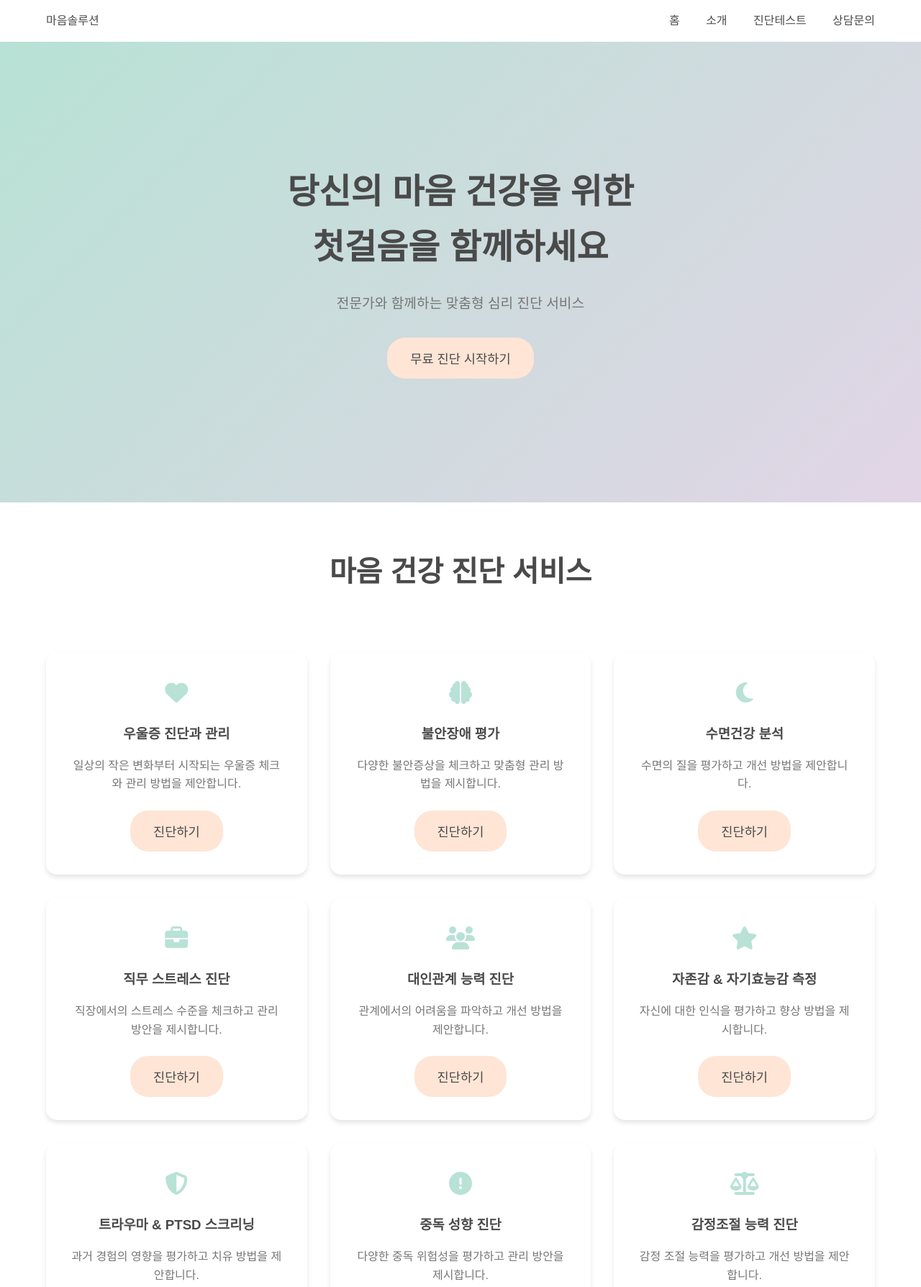
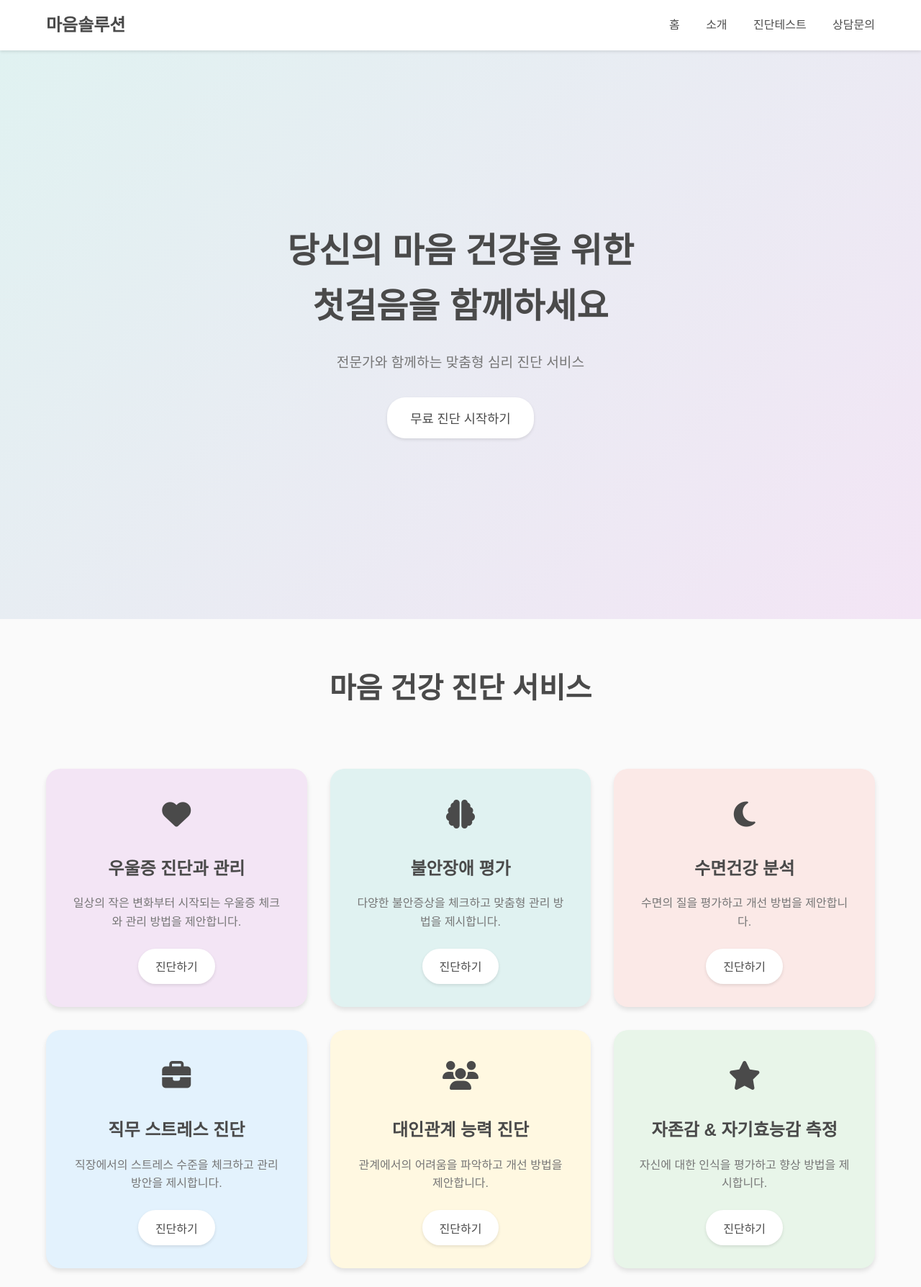
Before and after one commit to bisang1/mind, a plain HTML site: page index.html in a window 1280 px wide. Shown: the top 1788 px of the page at 72% size. Drawn offline with Linux system fonts and the light colour scheme.

Commit message:
Update style.css

```diff
--- a/style.css
+++ b/style.css
@@ -1,18 +1,21 @@
 /* 컬러 팔레트 정의 */
 :root {
-    /* 메인 컬러 */
-    --main-mint: #B8E2D5;     /* 차분한 민트 */
-    --main-lavender: #E2D5E6; /* 부드러운 라벤더 */
-    --main-peach: #FFE5D6;    /* 따뜻한 피치 */
+    /* 파스텔 컬러 */
+    --pastel-lavender: #F3E5F5;  /* 연한 라벤더 */
+    --pastel-mint: #E0F2F1;      /* 연한 민트 */
+    --pastel-peach: #FBE9E7;     /* 연한 피치 */
+    --pastel-blue: #E3F2FD;      /* 연한 블루 */
+    --pastel-yellow: #FFF8E1;    /* 연한 옐로우 */
+    --pastel-green: #E8F5E9;     /* 연한 그린 */
+    --pastel-pink: #FCE4EC;      /* 연한 핑크 */
+    --pastel-orange: #FFF3E0;    /* 연한 오렌지 */
+    --pastel-purple: #EDE7F6;    /* 연한 퍼플 */
 
-    /* 보조 컬러 */
-    --sub-sage: #D5E6D8;      /* 세이지 그린 */
-    --sub-sky: #D5E6E6;       /* 하늘색 */
-
-    /* 텍스트 컬러 */
-    --text-dark: #4A4A4A;     /* 진한 회색 */
-    --text-medium: #767676;   /* 중간 회색 */
-    --text-light: #FFFFFF;    /* 흰색 */
+    /* 기본 컬러 */
+    --text-dark: #4A4A4A;
+    --text-medium: #767676;
+    --text-light: #FFFFFF;
+    --shadow-color: rgba(0, 0, 0, 0.1);
 }
 
 /* 기본 스타일 리셋 */
@@ -26,6 +29,7 @@ body {
     font-family: 'Pretendard', sans-serif;
     line-height: 1.6;
     color: var(--text-dark);
+    background-color: #FAFAFA;
 }
 
 /* 네비게이션 바 */
@@ -35,7 +39,17 @@ body {
     display: flex;
     justify-content: space-between;
     align-items: center;
-    box-shadow: 0 2px 4px rgba(0,0,0,0.1);
+    box-shadow: 0 2px 4px var(--shadow-color);
+    position: fixed;
+    width: 100%;
+    top: 0;
+    z-index: 1000;
+}
+
+.logo {
+    font-size: 1.5rem;
+    font-weight: bold;
+    color: var(--text-dark);
 }
 
 .nav-links a {
@@ -46,17 +60,23 @@ body {
 }
 
 .nav-links a:hover {
-    color: var(--main-mint);
+    color: #B8E2D5;
 }
 
 /* 히어로 섹션 */
 .hero {
-    background: linear-gradient(135deg, var(--main-mint), var(--main-lavender));
-    min-height: 80vh;
+    background: linear-gradient(135deg, var(--pastel-mint), var(--pastel-lavender));
+    min-height: 100vh;
     display: flex;
     align-items: center;
     justify-content: center;
     text-align: center;
+    padding: 2rem;
+    margin-top: 60px;
+}
+
+.hero-content {
+    max-width: 800px;
     padding: 2rem;
 }
 
@@ -91,38 +111,53 @@ body {
     padding: 2rem 0;
 }
 
+/* 카드 기본 스타일 */
 .feature-card {
-    background: var(--text-light);
     padding: 2rem;
-    border-radius: 15px;
+    border-radius: 20px;
     text-align: center;
-    transition: transform 0.3s ease;
-    box-shadow: 0 4px 6px rgba(0,0,0,0.1);
+    transition: transform 0.3s ease, box-shadow 0.3s ease;
+    box-shadow: 0 4px 6px var(--shadow-color);
 }
 
+/* 각 카드별 배경색 */
+.card-lavender { background-color: var(--pastel-lavender); }
+.card-mint { background-color: var(--pastel-mint); }
+.card-peach { background-color: var(--pastel-peach); }
+.card-blue { background-color: var(--pastel-blue); }
+.card-yellow { background-color: var(--pastel-yellow); }
+.card-green { background-color: var(--pastel-green); }
+.card-pink { background-color: var(--pastel-pink); }
+.card-orange { background-color: var(--pastel-orange); }
+.card-purple { background-color: var(--pastel-purple); }
+
+/* 카드 호버 효과 */
 .feature-card:hover {
     transform: translateY(-5px);
+    box-shadow: 0 6px 12px rgba(0,0,0,0.15);
 }
 
 .card-icon {
-    font-size: 2rem;
-    color: var(--main-mint);
-    margin-bottom: 1rem;
+    font-size: 2.5rem;
+    color: var(--text-dark);
+    margin-bottom: 1.5rem;
 }
 
 .feature-card h3 {
     color: var(--text-dark);
+    font-size: 1.5rem;
     margin-bottom: 1rem;
 }
 
 .feature-card p {
     color: var(--text-medium);
     margin-bottom: 1.5rem;
+    font-size: 1rem;
 }
 
 /* 버튼 스타일 */
 .cta-button, .test-button {
-    background: var(--main-peach);
+    background: var(--text-light);
     color: var(--text-dark);
     border: none;
     padding: 1rem 2rem;
@@ -130,44 +165,17 @@ body {
     font-size: 1.1rem;
     cursor: pointer;
     transition: all 0.3s ease;
+    box-shadow: 0 2px 4px var(--shadow-color);
 }
 
 .cta-button:hover, .test-button:hover {
-    background: var(--sub-sage);
+    background: var(--pastel-peach);
     transform: scale(1.05);
 }
 
-/* 프로세스 섹션 */
-.process {
-    background: var(--sub-sky);
-    padding: 4rem 5%;
-    text-align: center;
-}
-
-.process-steps {
-    display: grid;
-    grid-template-columns: repeat(auto-fit, minmax(250px, 1fr));
-    gap: 2rem;
-    margin-top: 3rem;
-}
-
-.step {
-    background: var(--text-light);
-    padding: 2rem;
-    border-radius: 15px;
-    box-shadow: 0 4px 6px rgba(0,0,0,0.1);
-}
-
-.step-number {
-    width: 40px;
-    height: 40px;
-    background: var(--main-mint);
-    border-radius: 50%;
-    display: flex;
-    align-items: center;
-    justify-content: center;
-    margin: 0 auto 1rem;
-    font-weight: bold;
+.test-button {
+    font-size: 1rem;
+    padding: 0.8rem 1.5rem;
 }
 
 /* 푸터 */
@@ -181,12 +189,24 @@ footer {
     display: flex;
     justify-content: space-between;
     align-items: center;
+    max-width: 1200px;
+    margin: 0 auto;
+}
+
+.footer-logo {
+    font-size: 1.5rem;
+    font-weight: bold;
 }
 
 .footer-links a {
     color: var(--text-light);
     text-decoration: none;
     margin-left: 2rem;
+    transition: color 0.3s ease;
+}
+
+.footer-links a:hover {
+    color: var(--pastel-mint);
 }
 
 /* 반응형 디자인 */
@@ -195,11 +215,37 @@ footer {
         font-size: 2rem;
     }
 
+    .nav-links {
+        display: none;
+    }
+
     .feature-grid {
         grid-template-columns: 1fr;
     }
 
-    .nav-links {
-        display: none;
+    .footer-content {
+        flex-direction: column;
+        text-align: center;
+        gap: 1rem;
+    }
+
+    .footer-links a {
+        margin: 0 1rem;
     }
 }
+
+/* 애니메이션 효과 */
+@keyframes fadeIn {
+    from {
+        opacity: 0;
+        transform: translateY(20px);
+    }
+    to {
+        opacity: 1;
+        transform: translateY(0);
+    }
+}
+
+.feature-card {
+    animation: fadeIn 0.6s ease-out;
+}
```
